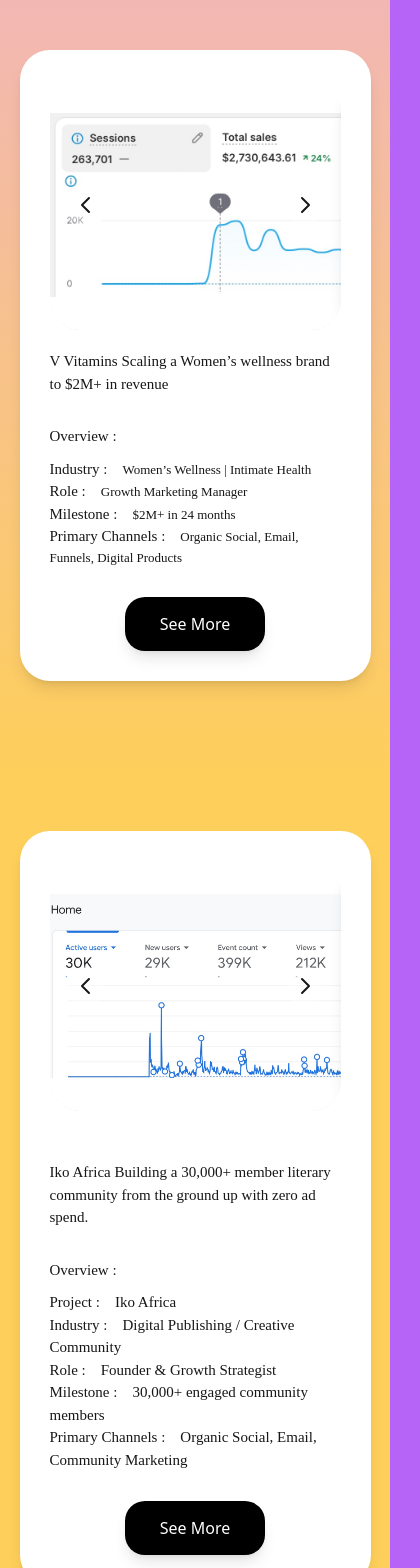
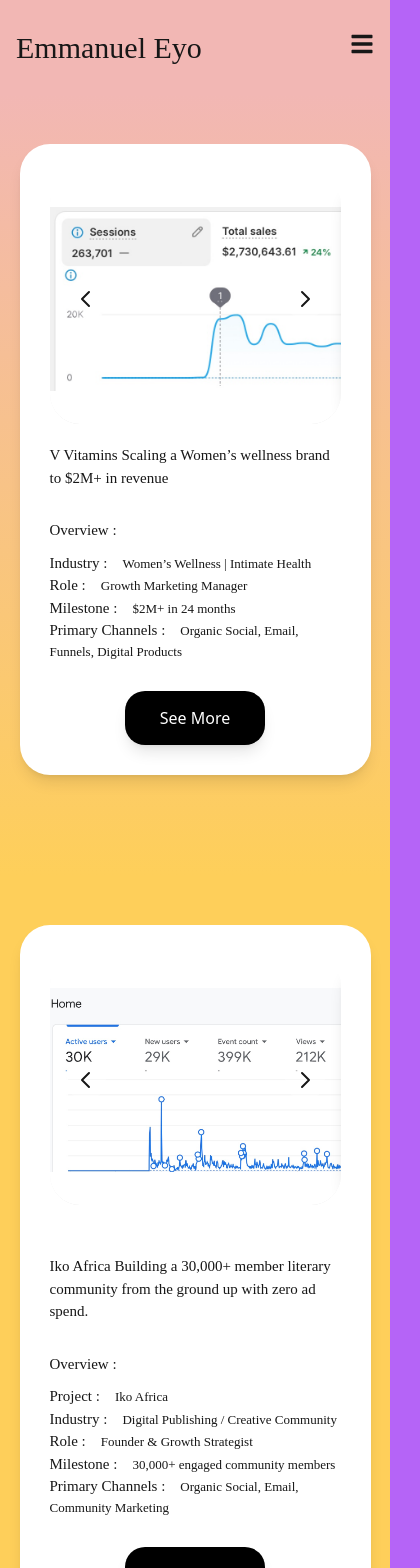
Before and after one commit to calebeffiom/portfolio-eyo, a Next.js app: page /case-study in a window 390 px wide. Shown: the top 1568 px of the page, 420 px wide, since content can reach past the window. Built offline with nearby package versions, Linux system fonts and the light colour scheme; a web font is replaced by a local one.

Commit message:
responsive footer and navbar

```diff
--- a/src/components/pages/case-study/iko/index.tsx
+++ b/src/components/pages/case-study/iko/index.tsx
@@ -99,11 +99,11 @@
 
                             <div className="mb-[30px]">
                                 <div><h2 className="text-[20px] mb-[10px] max-sm:text-[15px] sm:text-[20px]">Overview :</h2></div>
-                                <div><p className="max-sm:text-[15px] sm:text-[18px]"><span className="mr-[15px] font-normal max-sm:text-[15px] sm:text-[18px]">Project :</span><span>Iko Africa</span></p></div>
-                                <div><p className="max-sm:text-[15px] sm:text-[18px]"><span className="mr-[15px] font-normal max-sm:text-[15px] sm:text-[18px]">Industry :</span><span>Digital Publishing / Creative Community</span></p></div>
-                                <div><p className="max-sm:text-[15px] sm:text-[18px]"><span className="mr-[15px] font-normal max-sm:text-[15px] sm:text-[18px]">Role :</span><span>Founder & Growth Strategist</span></p></div>
-                                <div><p className="max-sm:text-[15px] sm:text-[18px]"><span className="mr-[15px] font-normal max-sm:text-[15px] sm:text-[18px]">Milestone :</span><span>30,000+ engaged community members</span></p></div>
-                                <div><p className="max-sm:text-[15px] sm:text-[18px]"><span className="mr-[15px] font-normal max-sm:text-[15px] sm:text-[18px]">Primary Channels :</span><span>Organic Social, Email, Community Marketing</span></p></div>
+                                <div><p className="max-sm:text-[13px] sm:text-[18px]"><span className="mr-[15px] font-normal max-sm:text-[15px] sm:text-[18px]">Project :</span><span>Iko Africa</span></p></div>
+                                <div><p className="max-sm:text-[13px] sm:text-[18px]"><span className="mr-[15px] font-normal max-sm:text-[15px] sm:text-[18px]">Industry :</span><span>Digital Publishing / Creative Community</span></p></div>
+                                <div><p className="max-sm:text-[13px] sm:text-[18px]"><span className="mr-[15px] font-normal max-sm:text-[15px] sm:text-[18px]">Role :</span><span>Founder & Growth Strategist</span></p></div>
+                                <div><p className="max-sm:text-[13px] sm:text-[18px]"><span className="mr-[15px] font-normal max-sm:text-[15px] sm:text-[18px]">Milestone :</span><span>30,000+ engaged community members</span></p></div>
+                                <div><p className="max-sm:text-[13px] sm:text-[18px]"><span className="mr-[15px] font-normal max-sm:text-[15px] sm:text-[18px]">Primary Channels :</span><span>Organic Social, Email, Community Marketing</span></p></div>
                             </div>
 
                             <div className="mb-[30px] hidden">
--- a/src/components/pages/case-study/metiers/index.tsx
+++ b/src/components/pages/case-study/metiers/index.tsx
@@ -99,11 +99,11 @@
 
                             <div className="mb-[30px]">
                                 <div><h2 className="text-[20px] mb-[10px] max-sm:text-[15px] sm:text-[20px]">Overview :</h2></div>
-                                <div><p className="max-sm:text-[15px] sm:text-[18px]"><span className="mr-[15px] font-normal max-sm:text-[15px] sm:text-[18px]">Client :</span><span>Métiers Bien-Être</span></p></div>
-                                <div><p className="max-sm:text-[15px] sm:text-[18px]"><span className="mr-[15px] font-normal max-sm:text-[15px] sm:text-[18px]">Industry :</span><span>Wellness Education (French-speaking markets)</span></p></div>
-                                <div><p className="max-sm:text-[15px] sm:text-[18px]"><span className="mr-[15px] font-normal max-sm:text-[15px] sm:text-[18px]">Role :</span><span>Growth Marketing Consultant </span></p></div>
-                                <div><p className="max-sm:text-[15px] sm:text-[18px]"><span className="mr-[15px] font-normal max-sm:text-[15px] sm:text-[18px]">Revenue Milestone :</span><span> £225,000 in course sales</span></p></div>
-                                <div><p className="max-sm:text-[15px] sm:text-[18px]"><span className="mr-[15px] font-normal max-sm:text-[15px] sm:text-[18px]">Channels :</span><span> Paid Ads (Meta + Google), Webflow, Creative Strategy, CRO</span></p></div>
+                                <div><p className="max-sm:text-[13px] sm:text-[18px]"><span className="mr-[15px] font-normal max-sm:text-[15px] sm:text-[18px]">Client :</span><span>Métiers Bien-Être</span></p></div>
+                                <div><p className="max-sm:text-[13px] sm:text-[18px]"><span className="mr-[15px] font-normal max-sm:text-[15px] sm:text-[18px]">Industry :</span><span>Wellness Education (French-speaking markets)</span></p></div>
+                                <div><p className="max-sm:text-[13px] sm:text-[18px]"><span className="mr-[15px] font-normal max-sm:text-[15px] sm:text-[18px]">Role :</span><span>Growth Marketing Consultant </span></p></div>
+                                <div><p className="max-sm:text-[13px] sm:text-[18px]"><span className="mr-[15px] font-normal max-sm:text-[15px] sm:text-[18px]">Revenue Milestone :</span><span> £225,000 in course sales</span></p></div>
+                                <div><p className="max-sm:text-[13px] sm:text-[18px]"><span className="mr-[15px] font-normal max-sm:text-[15px] sm:text-[18px]">Channels :</span><span> Paid Ads (Meta + Google), Webflow, Creative Strategy, CRO</span></p></div>
                             </div>
 
                             <div className="mb-[30px] hidden">
--- a/src/components/pages/case-study/mochi/index.tsx
+++ b/src/components/pages/case-study/mochi/index.tsx
@@ -99,11 +99,11 @@
 
                             <div className="mb-[30px]">
                                 <div><h2 className="text-[20px] mb-[10px] max-sm:text-[15px] sm:text-[20px]">Overview :</h2></div>
-                                <div><p className="max-sm:text-[15px] sm:text-[18px]"><span className="mr-[15px] font-normal max-sm:text-[15px] sm:text-[18px]">Client :</span><span>Mochi Label</span></p></div>
-                                <div><p className="max-sm:text-[15px] sm:text-[18px]"><span className="mr-[15px] font-normal max-sm:text-[15px] sm:text-[18px]">Industry :</span><span>Influencer Marketing & Talent Management</span></p></div>
-                                <div><p className="max-sm:text-[15px] sm:text-[18px]"><span className="mr-[15px] font-normal max-sm:text-[15px] sm:text-[18px]">Role :</span><span>Growth Consultant</span></p></div>
-                                <div><p className="max-sm:text-[15px] sm:text-[18px]"><span className="mr-[15px] font-normal max-sm:text-[15px] sm:text-[18px]">Revenue Impact :</span><span>From stagnant to $600,000+ in annual revenue</span></p></div>
-                                <div><p className="max-sm:text-[15px] sm:text-[18px]"><span className="mr-[15px] font-normal max-sm:text-[15px] sm:text-[18px]">Focus Area :</span><span>Offer Clarity, Funnel Optimization, Revenue Strategy, Sales Enablement, Systems</span></p></div>
+                                <div><p className="max-sm:text-[13px] sm:text-[18px]"><span className="mr-[15px] font-normal max-sm:text-[15px] sm:text-[18px]">Client :</span><span>Mochi Label</span></p></div>
+                                <div><p className="max-sm:text-[13px] sm:text-[18px]"><span className="mr-[15px] font-normal max-sm:text-[15px] sm:text-[18px]">Industry :</span><span>Influencer Marketing & Talent Management</span></p></div>
+                                <div><p className="max-sm:text-[13px] sm:text-[18px]"><span className="mr-[15px] font-normal max-sm:text-[15px] sm:text-[18px]">Role :</span><span>Growth Consultant</span></p></div>
+                                <div><p className="max-sm:text-[13px] sm:text-[18px]"><span className="mr-[15px] font-normal max-sm:text-[15px] sm:text-[18px]">Revenue Impact :</span><span>From stagnant to $600,000+ in annual revenue</span></p></div>
+                                <div><p className="max-sm:text-[13px] sm:text-[18px]"><span className="mr-[15px] font-normal max-sm:text-[15px] sm:text-[18px]">Focus Area :</span><span>Offer Clarity, Funnel Optimization, Revenue Strategy, Sales Enablement, Systems</span></p></div>
                             </div>
 
                             <div className="mb-[30px] hidden">
--- a/src/components/shared-components/nav/index.tsx
+++ b/src/components/shared-components/nav/index.tsx
@@ -1,28 +1,58 @@
 import Link from "next/link"
 import Container from "../container"
+import { motion, AnimatePresence } from "framer-motion";
+import { useState } from "react";
+import { FaBars, FaTimes } from "react-icons/fa";
+import { relative } from "path";
 
 interface NavbarProps {
     color: string; // Accept a color prop
 }
 const Navbar: React.FC<NavbarProps> = ({ color }) => {
+    const [isOpen, setIsOpen] = useState(false);
     return (
-        <nav>
-            <div className={color != "" ? `bg-[${color}]`:`bg-[transparent]`}>
-                <Container>
-                    <div className={`nav-content-cont flex justify-between items-center py-[3vw]`}>
-                        <div className={`logo-cont`}>
-                            <Link href={"/"}>
-                            <h2 className="text-[30px]">Emmanuel Eyo</h2>
-                            </Link>
+        <nav className="w-full">
+      <div className={`${color !== "" ? `bg-[${color}]` : "bg-transparent"} transition-colors duration-300`}>
+        <div className="max-w-7xl mx-auto px-4 py-6 flex justify-between items-center">
+          {/* Logo */}
+          <div className="text-[30px] font-bold">
+            <Link href="/">Emmanuel Eyo</Link>
           </div>
-                        <div className={`nav-cont`}>
-                            <ul className={`nav-list flex gap-[80px]`}>
-                                <li><Link href={"/case-study"}>Case Study</Link></li>
-                                <li><Link href={"/contact"}>Contact</Link></li>
+
+          {/* Desktop Nav */}
+          <ul className=" hidden h-[0] opacity-[0]  md:block overflow-y-hidden gap-10 text-lg font-medium">
+            <li className="mb-[30px]"><Link href="/case-study">Case Study</Link></li>
+            <li><Link href="/contact">Contact</Link></li>
           </ul>
+
+          {/* Mobile Menu Button */}
+          <div className="md:hidden">
+            <button
+              className="text-2xl focus:outline-none"
+              onClick={() => setIsOpen(!isOpen)}
+            >
+              {isOpen ? <FaTimes size={24} /> : <FaBars size={24} />}
+            </button>
           </div>
         </div>
-                </Container>
+
+        {/* Mobile Nav Dropdown */}
+        <AnimatePresence>
+          {isOpen && (
+            <motion.div
+              initial={{ height: 0, opacity: 1 }}
+              animate={{ height: "auto", opacity: 1, overflowY: "hidden" }}
+              exit={{ height: 0, opacity: 1, overflowY: "hidden", }}
+              transition={{ duration: 0.3 }}
+              className="md:hidden px-6 pb-4"
+            >
+              <ul className=" gap-4 text-lg bg-[#fff] h-[auto] ml-[auto] font-medium">
+                <li><Link className="block w-full px-4 py-3 bg-[#fff] hover:bg-white/30" href="/case-study" onClick={() => setIsOpen(false)}>Case Study</Link></li>
+                <li><Link className="block w-full px-4 py-2 bg-[#fff] hover:bg-white/30" href="/contact" onClick={() => setIsOpen(false)}>Contact</Link></li>
+              </ul>
+            </motion.div>
+          )}
+        </AnimatePresence>
       </div>
     </nav>
     )
--- a/src/pages/case-study/index.tsx
+++ b/src/pages/case-study/index.tsx
@@ -5,7 +5,6 @@
     return(
         <LandingLayout
             navColor="#F2B7B4"
-            showNavBar={false}
         >
             <CaseStudyPage/>
         </LandingLayout>
--- a/src/pages/index.tsx
+++ b/src/pages/index.tsx
@@ -6,8 +6,6 @@
   return (
     <LandingLayout
       navColor="#F2B7B4"
-      showFooter={false}
-      showNavBar={true}
     >
       <HomePage/>
     </LandingLayout>
```
Also changed, not shown: src/components/shared-components/footer/index.tsx (+6 -34 lines). Lines whose indentation alone changed are shown as unchanged.
